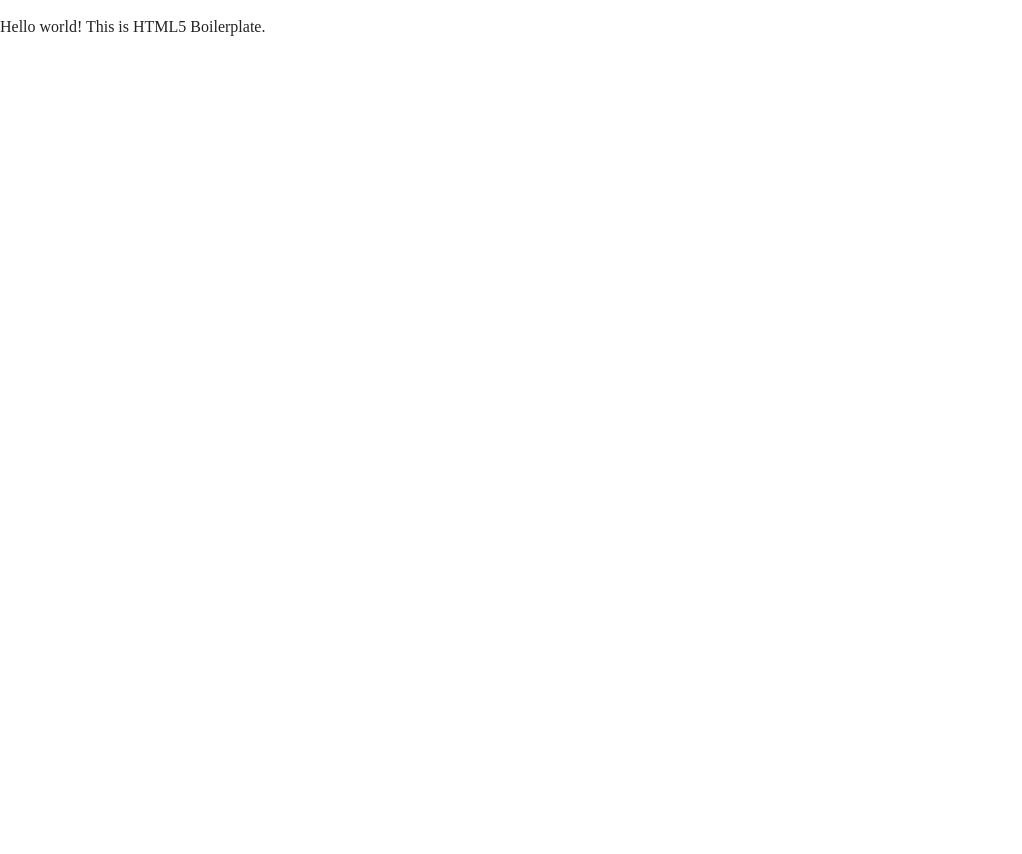
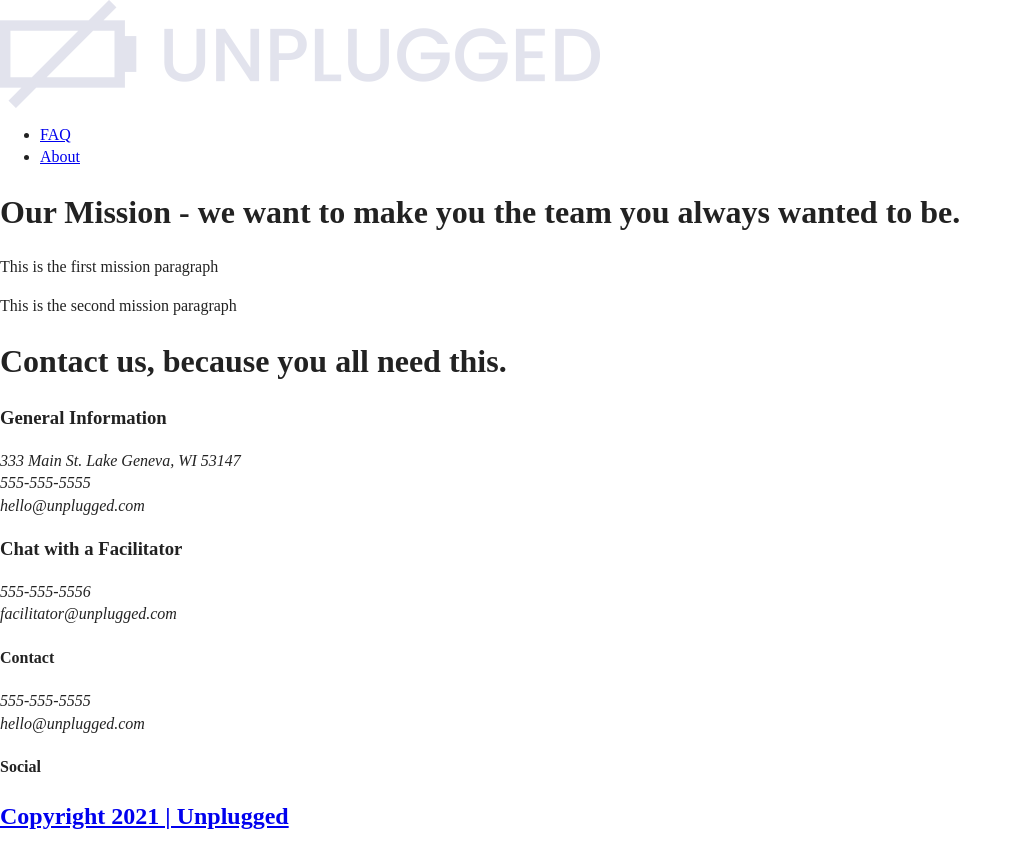
Before and after one commit to jbrunker-code/unplugged-retreat, a website: page about/index.html in a window 1280 px wide. Shown: the whole page, without its empty margins (0-1022 px from the left). Before the commit the page ends 800 px from the top, so only its background shows below. Drawn offline with Linux system fonts and the light colour scheme.

Commit message:
Added content to about page

```diff
--- a/about/index.html
+++ b/about/index.html
@@ -3,7 +3,7 @@
 
 <head>
   <meta charset="utf-8">
-  <title></title>
+  <title>About | Unplugged</title>
   <meta name="description" content="">
   <meta name="viewport" content="width=device-width, initial-scale=1">
 
@@ -23,9 +23,90 @@
 </head>
 
 <body>
+    <header>
+        <div class="content-wrapper">
+            <a href="../index.html"><img src="../img/unplugged-logo.png" alt="unplugged logo"></a>
+            <div class="header-divider"></div>
+            <nav>
+                <ul>
+                    <li><a href="../faq/index.html" target="_blank">FAQ</a></li>
+                    <li><a href="index.html" target="_blank">About</a></li>
+                </ul>
+            </nav>
+        </div>
+    </header>
 
+    <main>
+        <section class="mission">
+            <div class="content-wrapper">
+                <div class="mission-content">
+                    <h1>Our Mission - we want to make you the team you always wanted to be.</h1>
+                    <p>This is the first mission paragraph</p>
+                    <p>This is the second mission paragraph</p>
+                </div>
+            </div> <!-- mission content wrapper ends -->
+        </section> <!-- mission ends -->
+        <section class="map">
+            <figure>
+        </section>
+        <section class="contact-section">
+            <div class="content-wrapper">
+                <div class="general-contact">
+                    <h1>Contact us, because you all need this.</h1>
+                    <h3>General Information</h3>
+                    <address>
+                        <p>333 Main St. Lake Geneva, WI 53147<br>
+                            555-555-5555<br>
+                            hello@unplugged.com</p>
+                    </address>
+                </div>
+                <div class="chat-contact">
+                    <h3>Chat with a Facilitator</h3>
+                    <address>
+                        <p>555-555-5556<br>
+                            facilitator@unplugged.com</p>
+                    </address>
+                </div>
+            </div> <!-- end contact content wrapper -->
+        </section> <!-- end contact section -->
+
+    </main>
+
+    <footer>
+        <div class="content-wrapper">
+            <div class="footer-content">
+                <div class="contact">
+                    <h4>Contact</h4>
+                    <address>
+                        <p>555-555-5555<br>
+                            hello@unplugged.com
+                        </p>
+                    </address>
+                </div>
+                <div class="social">
+                    <h4>Social</h4>
+                    <div class="social-icons">
+                        <p>
+                            <a href="https://www.facebook.com" target="_blank"</a>
+                        </p>
+                        <p>
+                            <a href="https://www.twitter.com" target="_blank"</a>
+                        </p>
+                        <p>
+                            <a href="https://www.instagram.com" target="_blank"</a>
+                        </p>
+                            <!-- other social links here -->
+                    </div>
+                </div>
+            </div> <!-- footer content ends -->
+        </div> <!-- footer content-wrapper ends -->
+
+        <div class="copyright">
+            <h2>Copyright 2021 | Unplugged</h2>
+        </div>
+    </footer>
   <!-- Add your site or application content here -->
-  <p>Hello world! This is HTML5 Boilerplate.</p>
+
   <script src="../js/vendor/modernizr-3.11.2.min.js"></script>
   <script src="../js/plugins.js"></script>
   <script src="../js/main.js"></script>
```
Also changed, not shown: index.html (+1 -1 lines).
